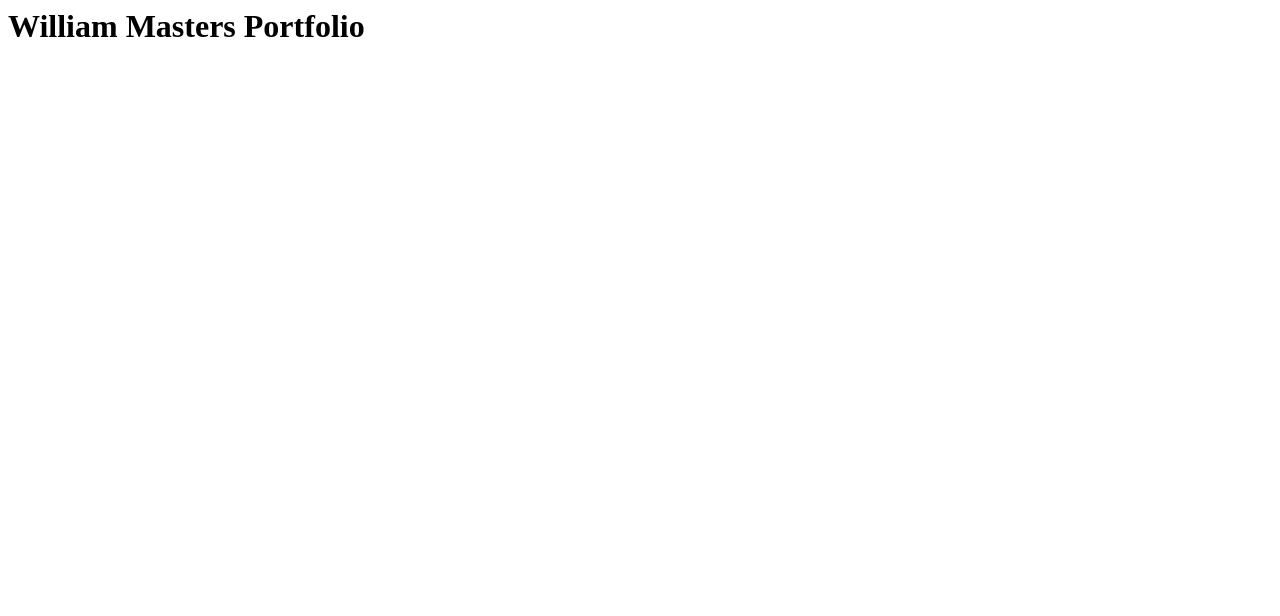
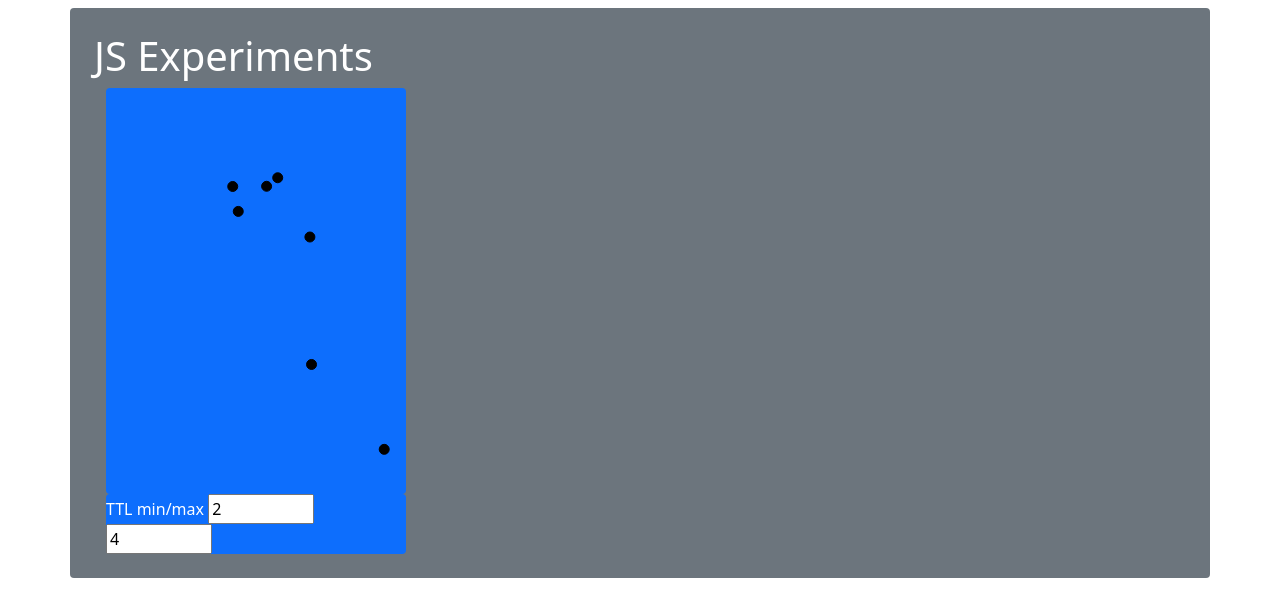
Before and after one commit to WilliamIMasters/williamimasters.github.io, a plain HTML site: page index.html in a window 1280 px wide. Drawn offline with nearby package versions, Linux system fonts and the light colour scheme.

Commit message:
Basic particle simulator done

```diff
--- /dev/null
+++ b/Particle.js
@@ -0,0 +1,110 @@
+// Canvas global variables
+let canvas, ctx;
+let particles = [];
+
+// Time/Loop global variables
+let now, dt=0, last=timestamp(), step=1/60;
+
+// Declare inputs
+let ttlMin, ttlMax;
+
+class Ball{
+  constructor() {
+    this.randomStart();
+    this.colour = "black";
+    this.size = 5;
+  }
+  draw() {
+    ctx.beginPath();
+    ctx.arc(this.x, this.y, this.size, 0, 2*Math.PI);
+    ctx.fillStyle = this.colour;
+    ctx.fill();
+    ctx.stroke();
+  }
+  updatePos() {
+    if(this.ttl <= (now-this.spawnTime)) {
+      this.randomStart();
+    }
+    this.x += this.vx;
+    this.y += this.vy;
+
+    this.vx += this.ax;
+    this.vy += this.ay;
+  }
+  randomStart() {
+    this.x = canvas.width/2;
+    this.y = canvas.height/4;
+    this.vx = Math.random() * 16 - 8;
+    this.vy = Math.random() * 16 - 8;
+    this.ax = 0;
+    this.ay = 0.981
+    this.spawnTime = timestamp();
+    this.ttl = (Math.random()*(ttlMax - ttlMin) + ttlMin) * 1000;
+  }
+}
+
+function init() {
+  console.log("init()");
+
+  // Gets inputs
+  updateInputs();
+
+  canvas = document.getElementById("C1");
+  ctx = canvas.getContext("2d");
+
+  // init particles
+  for(let i=0; i < 20; i++) {
+    particles[i] = new Ball();
+  }
+
+
+
+  gameloop();
+}
+
+
+
+function update() {
+  particles.forEach((ball, i) => {
+    ball.updatePos();
+  });
+
+}
+
+
+function draw() {
+  // clear the canvas
+  ctx.clearRect(0,0, canvas.width, canvas.height);
+  // draws each particle
+  particles.forEach((ball, i) => {
+    ball.draw();
+  });
+
+}
+
+function gameloop() {
+  now = timestamp();
+  dt = dt+ Math.min(1, (now-last)/1000);
+  while(dt > step) {
+    dt= dt-step;
+    update();
+  }
+
+  draw();
+
+
+  last = now;
+  window.requestAnimationFrame(gameloop);
+}
+
+function updateInputs() {
+  console.log("updateInputs");
+  ttlMax = document.getElementById("ttlMax").value;
+  ttlMin = document.getElementById("ttlMin").value;
+}
+
+function timestamp() {
+  return new Date().valueOf();
+}
+
+document.addEventListener("DOMContentLoaded", init);
--- a/index.html
+++ b/index.html
@@ -1,12 +1,41 @@
-<html>
-	<head>
-		<title> William Masters </title>
-	</head>
-	<body>
-		<h1> William Masters Portfolio </h1>
+<!doctype html>
+<html lang="en">
+  <head>
+    <!-- Required meta tags -->
+    <meta charset="utf-8">
+    <meta name="viewport" content="width=device-width, initial-scale=1">
 
+    <!-- Bootstrap CSS -->
+    <link href="https://cdn.jsdelivr.net/npm/bootstrap@5.1.3/dist/css/bootstrap.min.css" rel="stylesheet" integrity="sha384-1BmE4kWBq78iYhFldvKuhfTAU6auU8tT94WrHftjDbrCEXSU1oBoqyl2QvZ6jIW3" crossorigin="anonymous">
 
-	</body>
+    <title>William Masters</title>
+  </head>
+  <body class="p-2">
 
+    <div class="container rounded bg-secondary text-white p-4">
+      <h1>JS Experiments</h1>
+      <div class="container">
+        <div class="bg-primary rounded" style="max-width: 300px;"><canvas id="C1" width="300" height="400"></canvas></div>
+      </div>
+      <div class="container">
+        <div class="bg-primary rounded" style="max-width: 300px; max-height:400px">
+          <label>TTL min/max</label>
+          <input id="ttlMin" type="number" onchange="updateInputs()" min="0.5" max="10" value="2"></input>
+          <input id="ttlMax" type="number" onchange="updateInputs()" min="0.5" max="10" value="4"></input>
+        </div>
+      </div>
 
+    </div>
+
+    <script src="Particle.js"></script>
+
+    <!-- Bootstrap Bundle with Popper -->
+    <script src="https://cdn.jsdelivr.net/npm/bootstrap@5.1.3/dist/js/bootstrap.bundle.min.js" integrity="sha384-ka7Sk0Gln4gmtz2MlQnikT1wXgYsOg+OMhuP+IlRH9sENBO0LRn5q+8nbTov4+1p" crossorigin="anonymous"></script>
+  </body>
 </html>
+
+<!-- Ideas:
+
+	simple particle sim
+
+ -->
```
